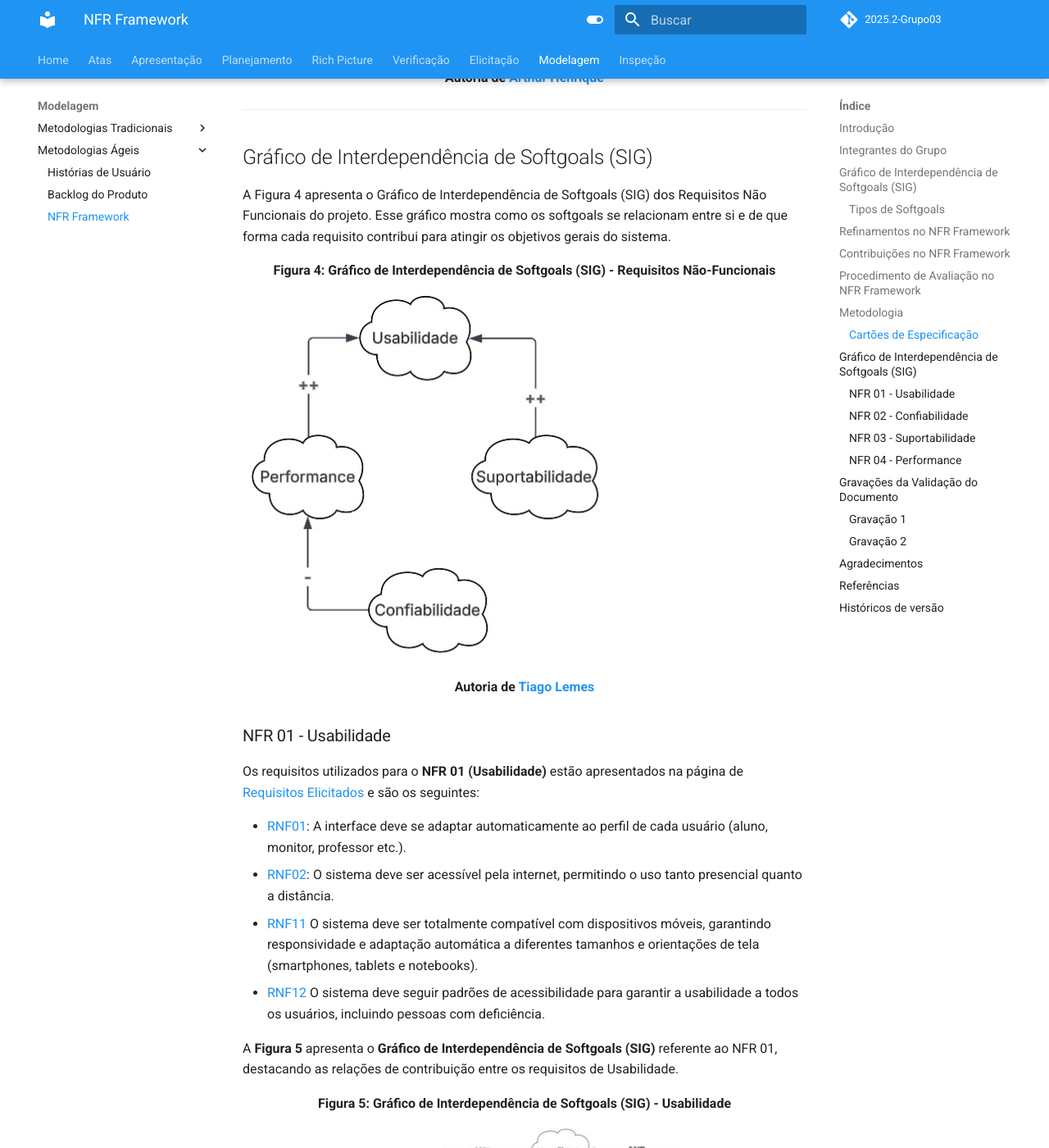
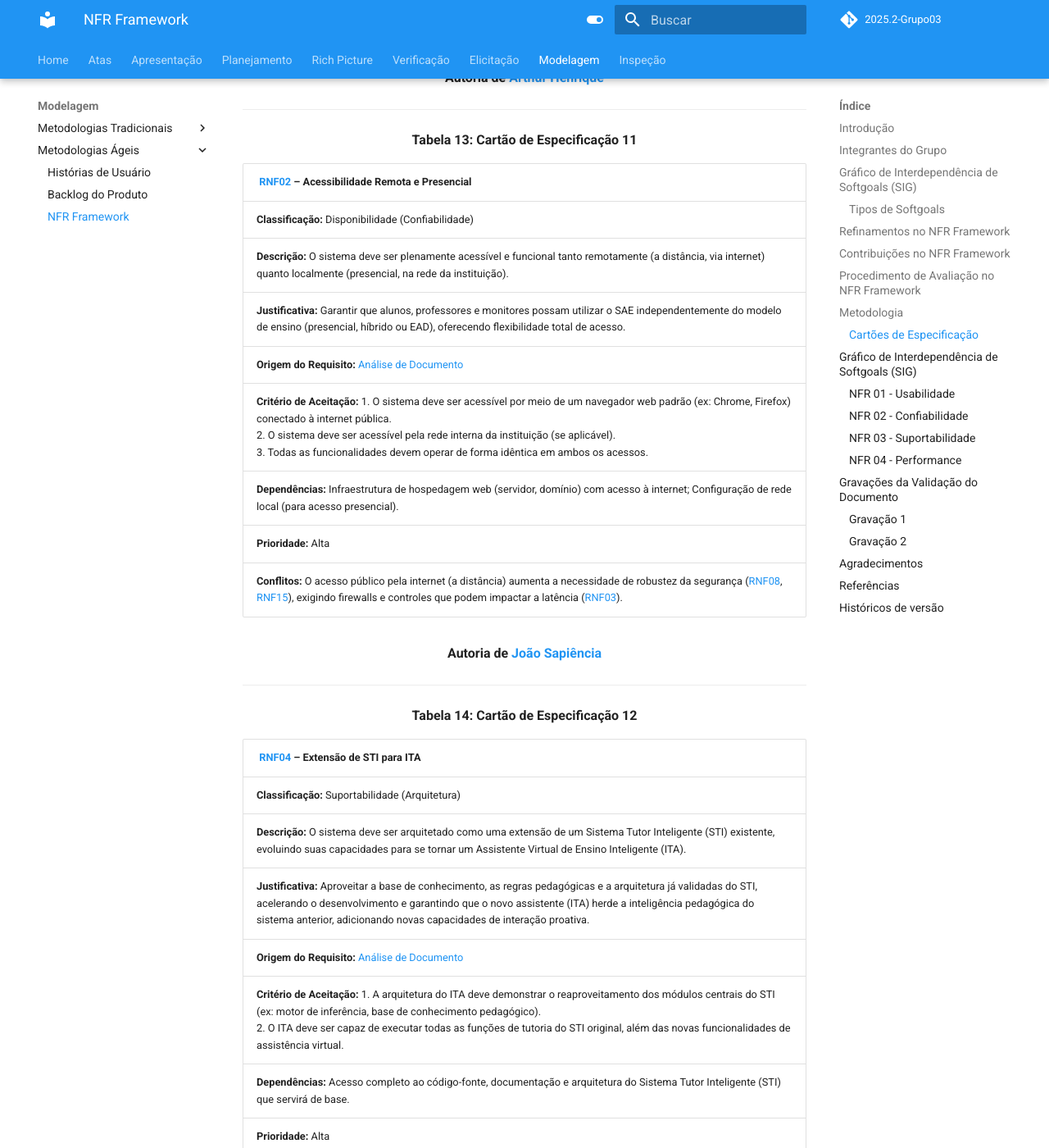
Before and after one commit to Requisitos-de-Software/2025.2-Grupo03, an MkDocs documentation site: the page built from docs/Modelagem/nfr_framework.md, in a window 1280 px wide and 1400 px high, scrolled down 13733 px. Shown: the whole window at 82% size. Built offline with MkDocs 1.6.1 and Material for MkDocs 9.7.7, drawn with Linux system fonts in a browser that asks for light colours; comment, search, counter and statistics services are not loaded; some of the changed text lies outside the part shown.

Commit message:
Update nfr_framework.md

```diff
--- a/docs/Modelagem/nfr_framework.md
+++ b/docs/Modelagem/nfr_framework.md
@@ -331,6 +331,40 @@ Um cartão de especificação é uma forma de registrar de maneira estruturada o
 
 ---
 
+<div align="center"><strong>Tabela 13: Cartão de Especificação 11</strong></div>
+
+|  [RNF02](https://requisitos-de-software.github.io/2025.2-Grupo03/Elicitacao/requisitos_elicitados/#requisitos-nao-funcionais) – Acessibilidade Remota e Presencial|
+|---------------------------|
+| **Classificação:** Disponibilidade (Confiabilidade) |
+**Descrição:** O sistema deve ser plenamente acessível e funcional tanto remotamente (a distância, via internet) quanto localmente (presencial, na rede da instituição). |
+**Justificativa:** Garantir que alunos, professores e monitores possam utilizar o SAE independentemente do modelo de ensino (presencial, híbrido ou EAD), oferecendo flexibilidade total de acesso. |
+**Origem do Requisito:** [Análise de Documento](https://requisitos-de-software.github.io/2025.2-Grupo03/Elicitacao/analise_de_documentos/#requisitos-nao-funcionais) |
+**Critério de Aceitação:** 1. O sistema deve ser acessível por meio de um navegador web padrão (ex: Chrome, Firefox) conectado à internet pública.<br> 2. O sistema deve ser acessível pela rede interna da instituição (se aplicável).<br> 3. Todas as funcionalidades devem operar de forma idêntica em ambos os acessos. |
+**Dependências:** Infraestrutura de hospedagem web (servidor, domínio) com acesso à internet; Configuração de rede local (para acesso presencial). |
+**Prioridade:** Alta |
+**Conflitos:** O acesso público pela internet (a distância) aumenta a necessidade de robustez da segurança ([RNF08](https://requisitos-de-software.github.io/2025.2-Grupo03/Elicitacao/requisitos_elicitados/#requisitos-nao-funcionais), [RNF15](https://requisitos-de-software.github.io/2025.2-Grupo03/Elicitacao/requisitos_elicitados/#requisitos-nao-funcionais)), exigindo firewalls e controles que podem impactar a latência ([RNF03](https://requisitos-de-software.github.io/2025.2-Grupo03/Elicitacao/requisitos_elicitados/#requisitos-nao-funcionais)). |
+
+<div align="center"><strong>Autoria de <a href="https://github.com/JoaoSapiencia">João Sapiência</a></strong></div>
+
+---
+
+<div align="center"><strong>Tabela 14: Cartão de Especificação 12</strong></div>
+
+|  [RNF04](https://requisitos-de-software.github.io/2025.2-Grupo03/Elicitacao/requisitos_elicitados/#requisitos-nao-funcionais) – Extensão de STI para ITA|
+|---------------------------|
+| **Classificação:** Suportabilidade (Arquitetura) |
+**Descrição:** O sistema deve ser arquitetado como uma extensão de um Sistema Tutor Inteligente (STI) existente, evoluindo suas capacidades para se tornar um Assistente Virtual de Ensino Inteligente (ITA). |
+**Justificativa:** Aproveitar a base de conhecimento, as regras pedagógicas e a arquitetura já validadas do STI, acelerando o desenvolvimento e garantindo que o novo assistente (ITA) herde a inteligência pedagógica do sistema anterior, adicionando novas capacidades de interação proativa. |
+**Origem do Requisito:** [Análise de Documento](https://requisitos-de-software.github.io/2025.2-Grupo03/Elicitacao/analise_de_documentos/#requisitos-nao-funcionais) |
+**Critério de Aceitação:** 1. A arquitetura do ITA deve demonstrar o reaproveitamento dos módulos centrais do STI (ex: motor de inferência, base de conhecimento pedagógico).<br> 2. O ITA deve ser capaz de executar todas as funções de tutoria do STI original, além das novas funcionalidades de assistência virtual. |
+**Dependências:** Acesso completo ao código-fonte, documentação e arquitetura do Sistema Tutor Inteligente (STI) que servirá de base. |
+**Prioridade:** Alta |
+**Conflitos:** A arquitetura legada do STI pode impor restrições que dificultem a implementação de novos requisitos de performance ([RNF03](https://requisitos-de-software.github.io/2025.2-Grupo03/Elicitacao/requisitos_elicitados/#requisitos-nao-funcionais)) ou escalabilidade ([RNF14](https://requisitos-de-software.github.io/2025.2-Grupo03/Elicitacao/requisitos_elicitados/#requisitos-nao-funcionais)). |
+
+<div align="center"><strong>Autoria de <a href="https://github.com/JoaoSapiencia">João Sapiência</a></strong></div>
+
+---
+
 ## Gráfico de Interdependência de Softgoals (SIG)
 A Figura 4 apresenta o Gráfico de Interdependência de Softgoals (SIG) dos Requisitos Não Funcionais do projeto.
 Esse gráfico mostra como os softgoals se relacionam entre si e de que forma cada requisito contribui para atingir os objetivos gerais do sistema.
```
